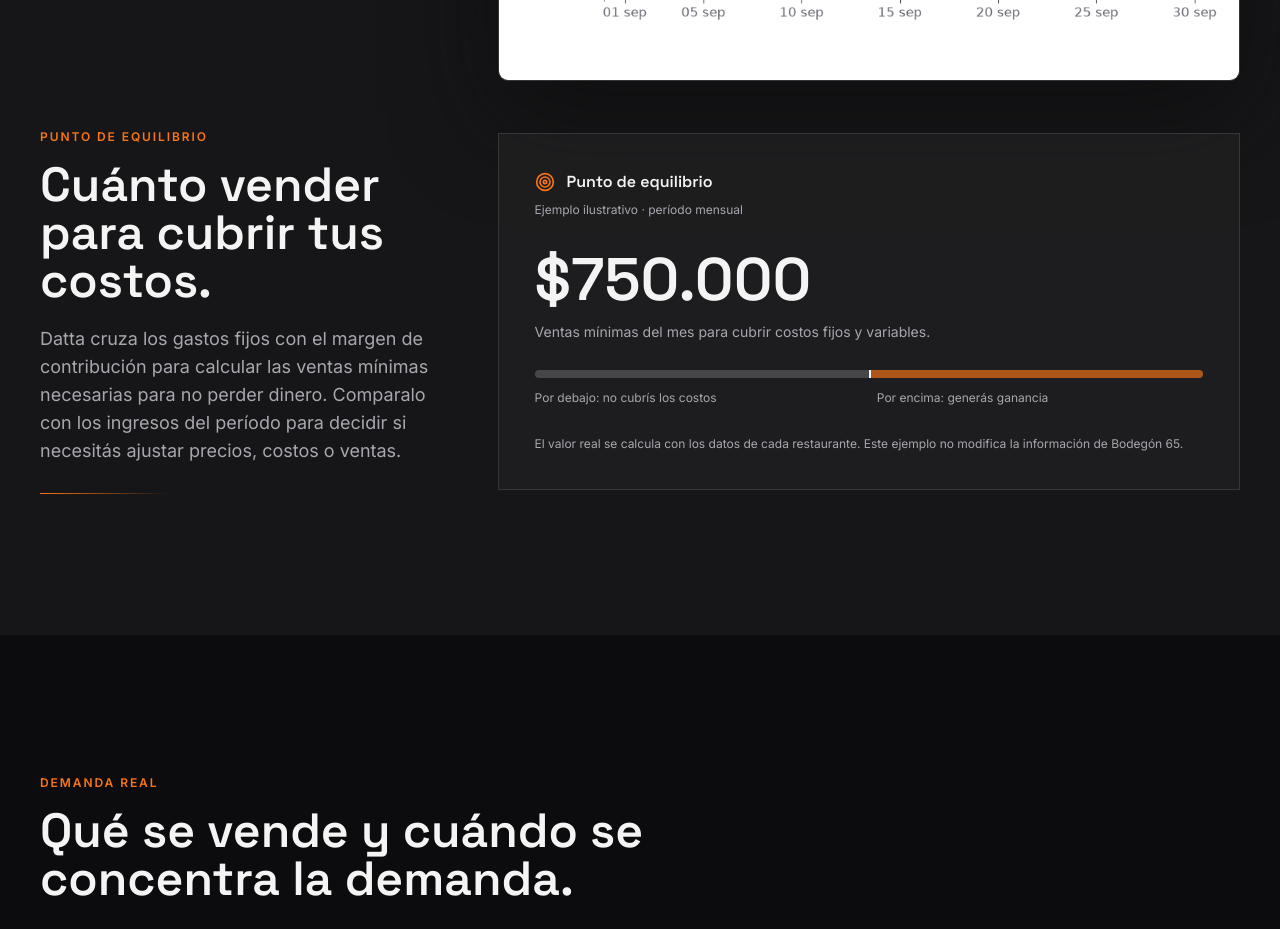
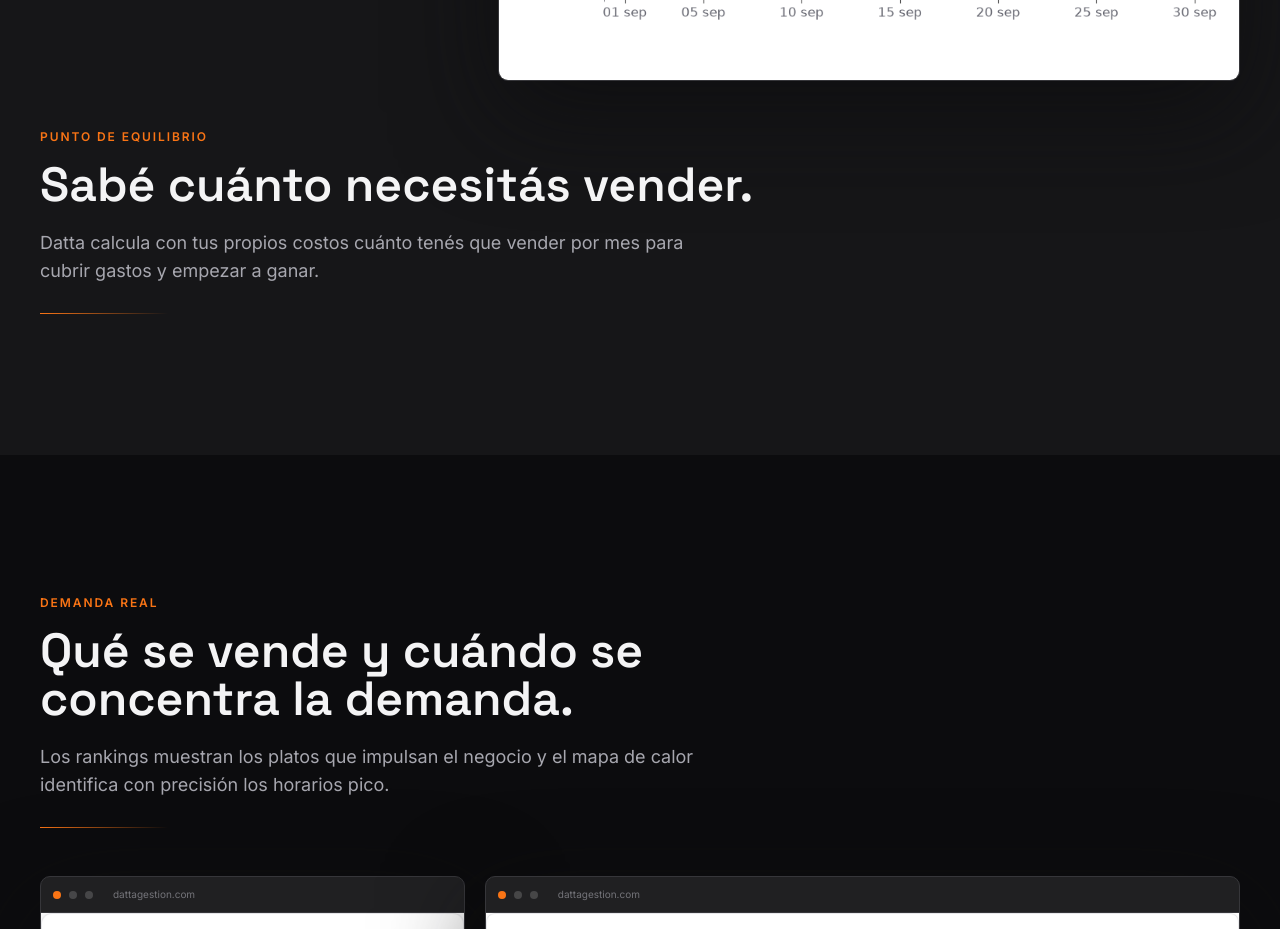
Before and after one commit to briaanmaarconi-commits/datta, a React (Vite) app: page /presentacion in a window 1280 px wide. Shown: the part 6740-7669 px from the top of the page. Built offline with nearby package versions, Linux system fonts and the light colour scheme; no server answers.

Commit message:
Presentation: replace break-even example with short copy
The $750.000 example was read by prospects as the service price.

Co-Authored-By: Claude Opus 5.5 <noreply@anthropic.com>

```diff
--- a/src/pages/Presentation.css
+++ b/src/pages/Presentation.css
@@ -112,6 +112,4 @@
 .datta-cover-logo .datta-logo-line { height: 4px; }
 .datta-review-stars { color: hsl(var(--presentation-orange)); }
 .datta-review-example { border-color: hsl(var(--presentation-line)); }
-.datta-equilibrium-scale { background: linear-gradient(90deg, hsl(var(--presentation-muted) / 0.3) 50%, hsl(var(--presentation-orange) / 0.65) 50%); }
-.datta-equilibrium-marker { background: hsl(var(--presentation-copy)); }
 @media (max-width: 767px) { .datta-cover-logo { font-size: 80px; } }
--- a/src/pages/Presentation.tsx
+++ b/src/pages/Presentation.tsx
@@ -2,7 +2,7 @@ import { useEffect, useRef, useState, type ReactNode } from 'react';
 import {
   ArrowDown, ArrowRight, BarChart3, Boxes, CalendarDays, ChefHat,
   LayoutDashboard, MessageCircle, MonitorSmartphone, ReceiptText, Sparkles,
-  Store, UserRound, Users, WalletCards, Star, Target,
+  Store, UserRound, Users, WalletCards, Star,
 } from 'lucide-react';
 import { Button } from '@/components/ui/button';
 import dashboard from '@/assets/presentation/dashboard.png';
@@ -187,19 +187,8 @@ export default function Presentation() {
             <SectionIntro eyebrow="EVOLUCIÓN DE INGRESOS" title="Entendé la fluctuación, no solo el total." description="La curva diaria permite detectar crecimiento, caídas y días clave para ajustar compras, personal y promociones." />
             <Reveal delay={100}><BrowserFrame src={analyticsIncome} alt="Gráfico de evolución de ingresos diarios" contain /></Reveal>
           </div>
-          <div className="mt-12 grid gap-10 lg:grid-cols-[0.72fr_1.28fr] lg:items-center">
-            <SectionIntro eyebrow="PUNTO DE EQUILIBRIO" title="Cuánto vender para cubrir tus costos." description="Datta cruza los gastos fijos con el margen de contribución para calcular las ventas mínimas necesarias para no perder dinero. Comparalo con los ingresos del período para decidir si necesitás ajustar precios, costos o ventas." />
-            <Reveal delay={100}>
-              <div className="datta-panel border p-6 md:p-9">
-                <div className="flex items-center gap-3"><Target className="datta-kicker h-5 w-5" /><h3 className="font-semibold">Punto de equilibrio</h3></div>
-                <p className="datta-muted mt-2 text-xs">Ejemplo ilustrativo · período mensual</p>
-                <p className="mt-8 font-display text-5xl font-semibold md:text-6xl">$750.000</p>
-                <p className="datta-muted mt-3 text-sm">Ventas mínimas del mes para cubrir costos fijos y variables.</p>
-                <div className="datta-equilibrium-scale relative mt-7 h-2 rounded-sm"><span className="datta-equilibrium-marker absolute inset-y-0 left-1/2 w-0.5" /></div>
-                <div className="datta-muted mt-3 grid grid-cols-2 gap-4 text-xs"><span>Por debajo: no cubrís los costos</span><span>Por encima: generás ganancia</span></div>
-                <p className="datta-muted mt-7 text-xs leading-relaxed">El valor real se calcula con los datos de cada restaurante. Este ejemplo no modifica la información de Bodegón 65.</p>
-              </div>
-            </Reveal>
+          <div className="mt-12">
+            <SectionIntro eyebrow="PUNTO DE EQUILIBRIO" title="Sabé cuánto necesitás vender." description="Datta calcula con tus propios costos cuánto tenés que vender por mes para cubrir gastos y empezar a ganar." />
           </div>
         </div>
       </section>
```
